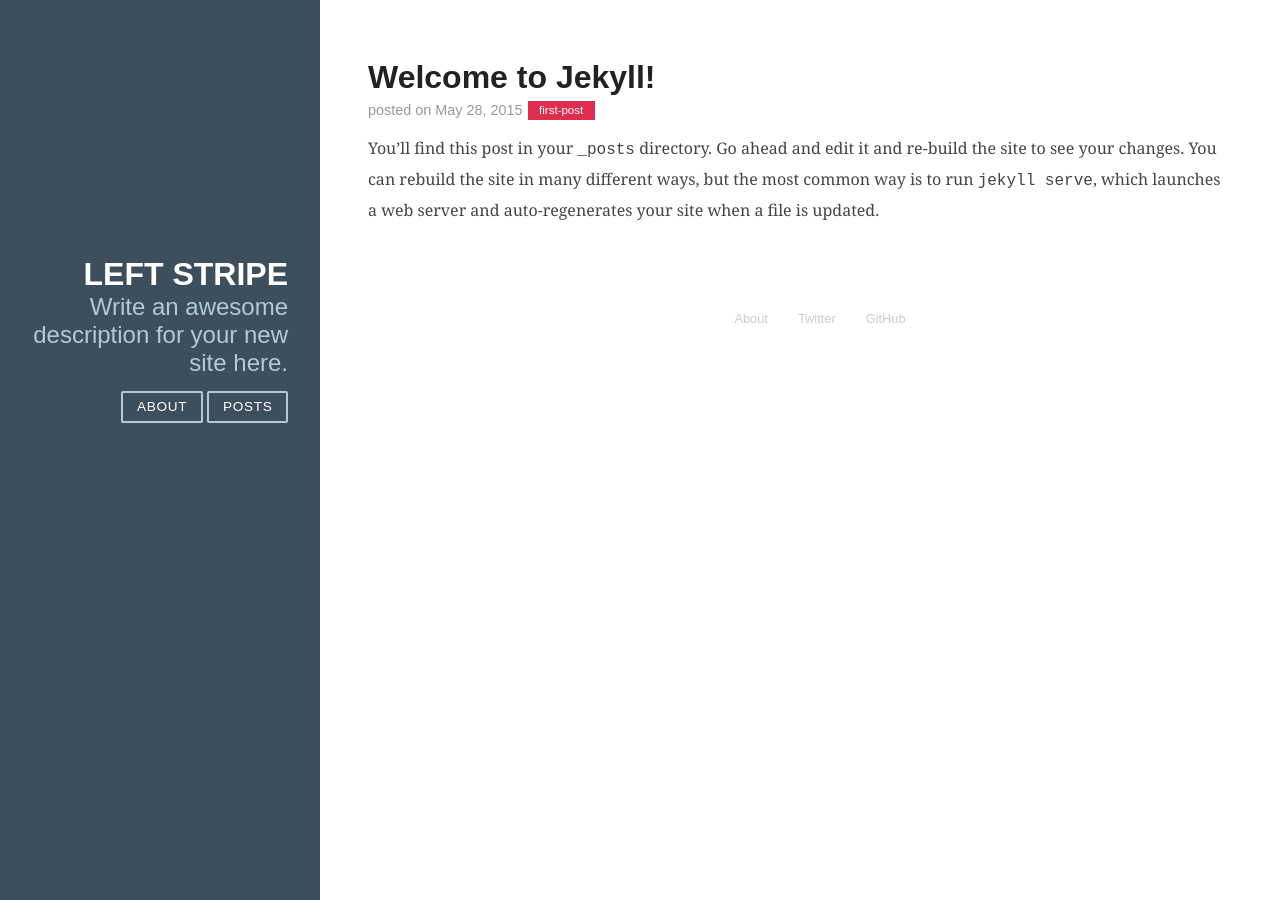
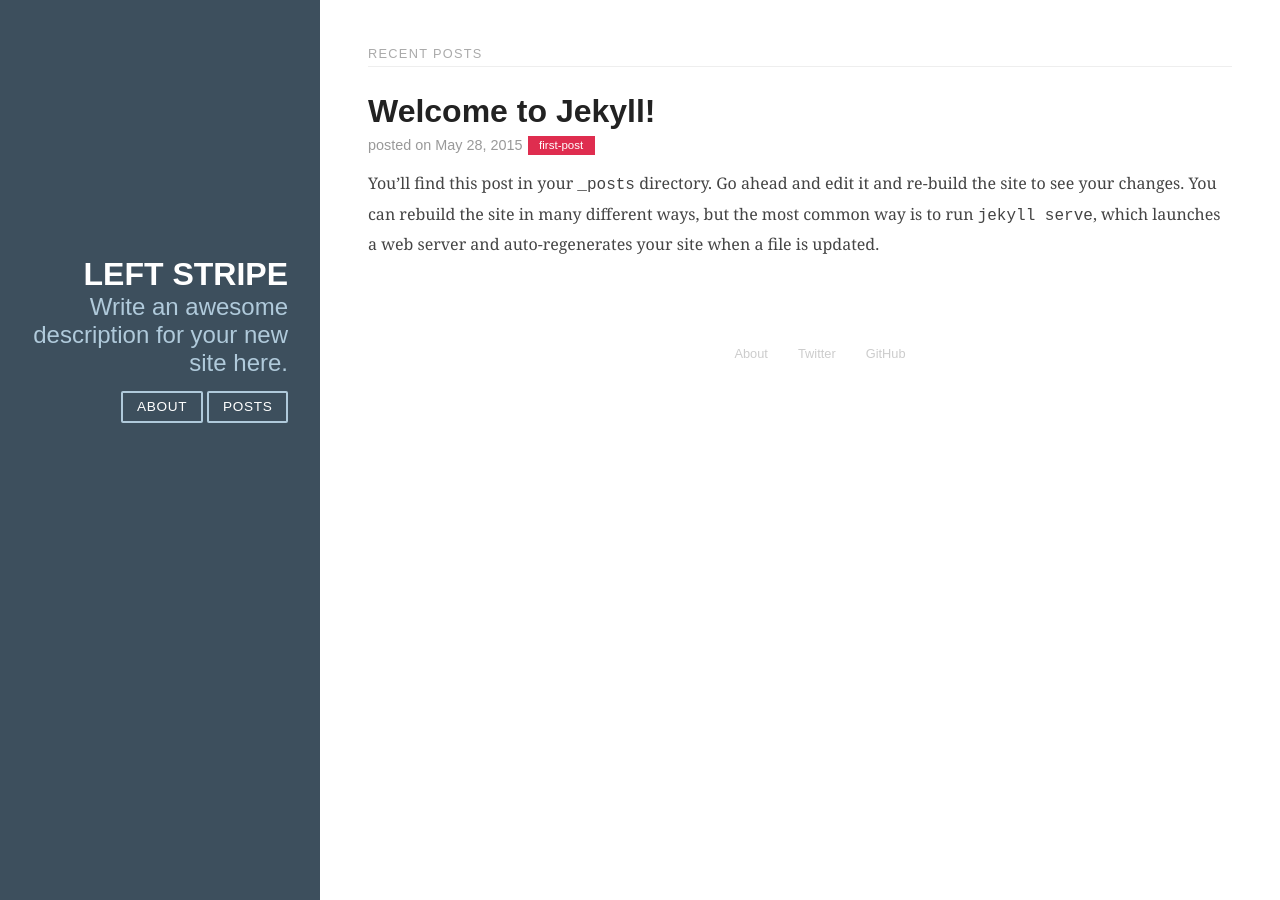
Before and after one commit to martin308/left-stripe, a Jekyll site: the page built from index.html, in a window 1280 px wide. Built offline with Jekyll 4.4.1, drawn with Linux system fonts in a browser that asks for light colours.

Commit message:
add recent posts header

```diff
--- a/index.html
+++ b/index.html
@@ -3,6 +3,7 @@ layout: default
 ---
 
 <div class="posts">
+  <h1 class="content-subhead">Recent Posts</h1>
   {% for post in site.posts %}
     <section class="post">
         <header class="post-header">
```
